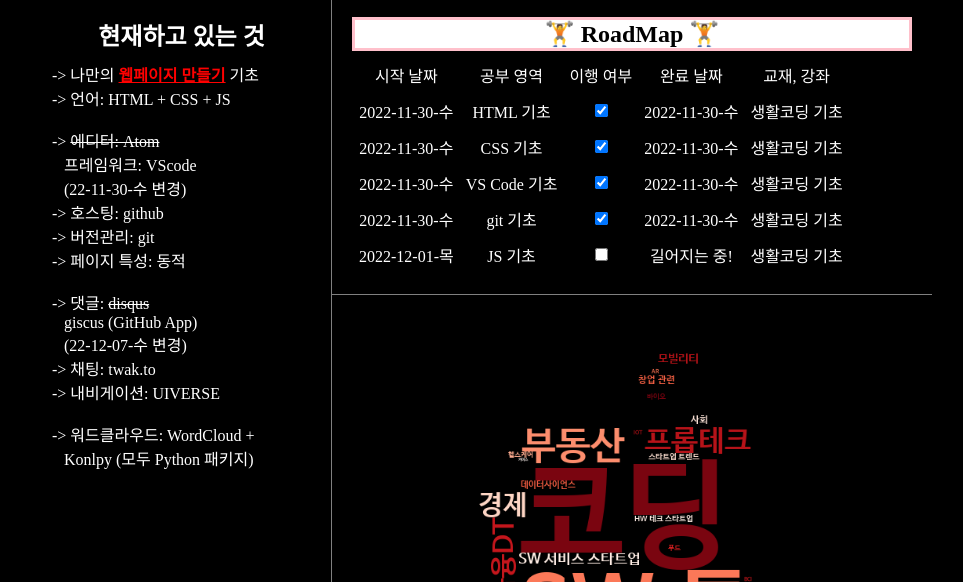
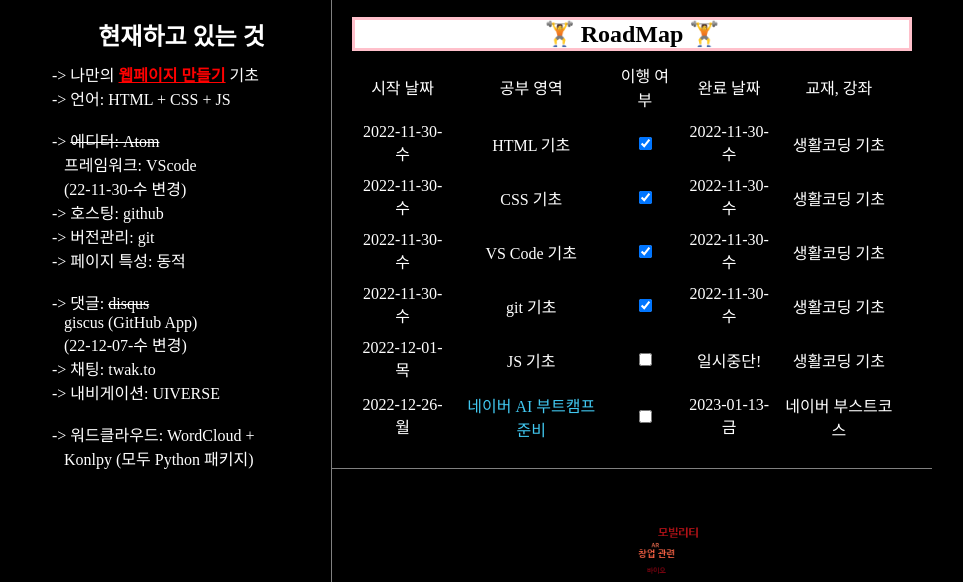
Before and after one commit to superego18/Portfolio, a plain HTML site: page index.html in a window 1280 px wide. Shown: the part 218-800 px from the top of the page, without its empty margins (178-1141 px from the left). Drawn offline with Linux system fonts and the light colour scheme.

Commit message:
v221226.03

```diff
--- a/index.html
+++ b/index.html
@@ -123,8 +123,15 @@ id -> .firstname
               <td>2022-12-01-목</td>
               <td>JS 기초</td>
               <td><input type="checkbox"></td>
-              <td>길어지는 중!</td>
+              <td>일시중단!</td>
               <td>생활코딩 기초<td>
+            </tr>
+            <tr>
+              <td>2022-12-26-월</td>
+              <td><a href="https://boostcamp.connect.or.kr/guide_ai.html?utm_source=boottent&utm_medium=referral" style="color: rgb(65, 200, 241)">네이버 AI 부트캠프 준비</a></td>
+              <td><input type="checkbox"></td>
+              <td>2023-01-13-금</td>
+              <td>네이버 부스트코스<td>
             </tr>
           </table>
         </div>
```
